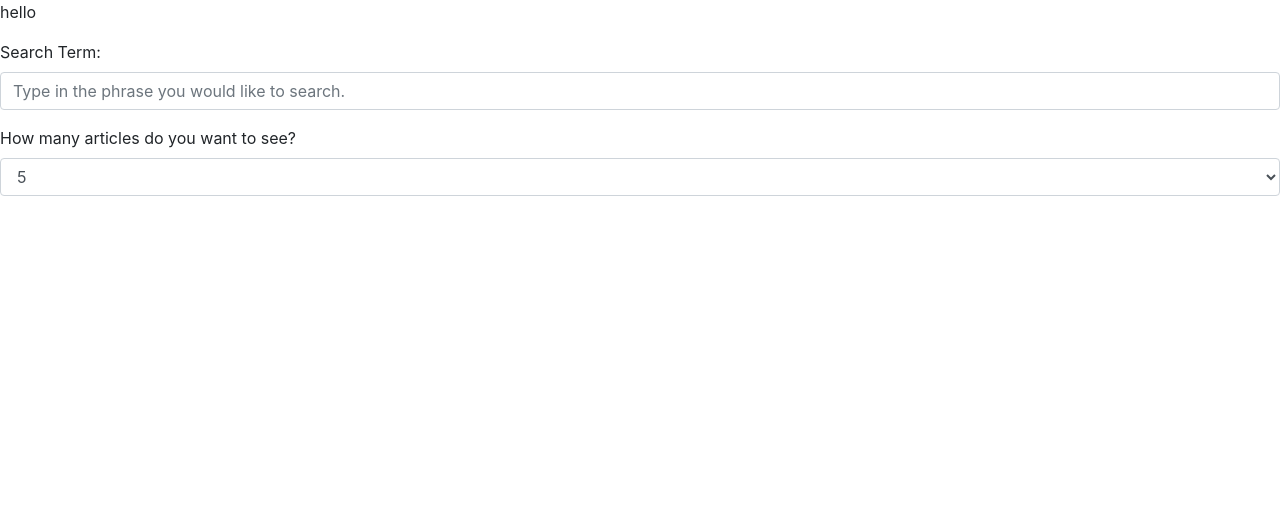
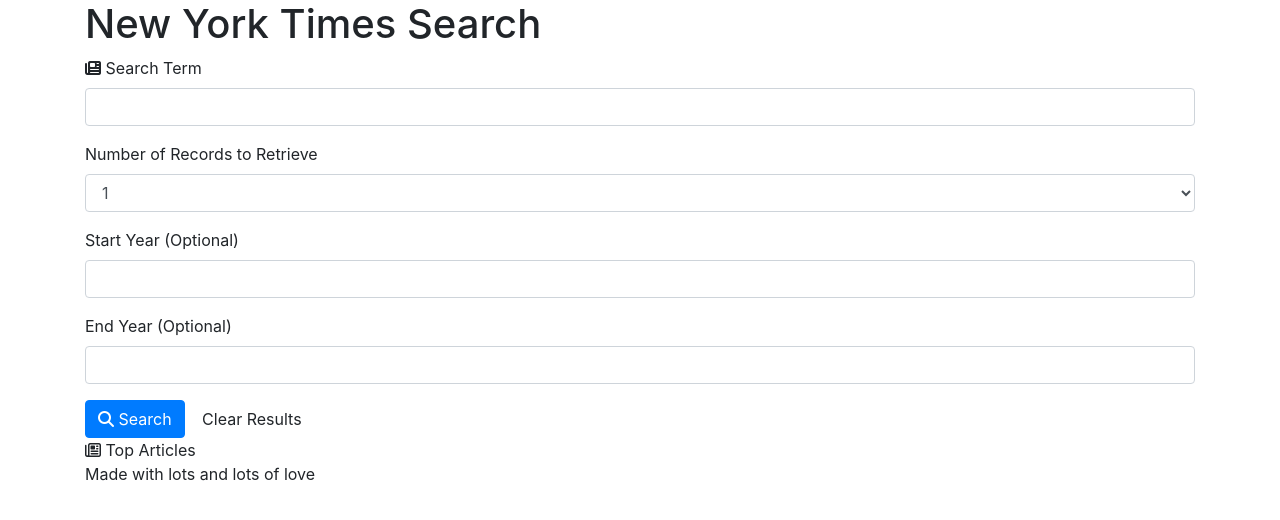
Before and after one commit to AuroraBrune/ny-app, a plain HTML site: page index.html in a window 1280 px wide. Drawn offline with nearby package versions, Linux system fonts and the light colour scheme.

Commit message:
added index files

```diff
--- a/index.html
+++ b/index.html
@@ -1,27 +1,72 @@
-<!DOCTYPE html>
+<!doctype html>
 <html lang="en">
+  <head>
+    <!-- Required meta tags -->
+    <meta charset="utf-8">
+    <meta name="viewport" content="width=device-width, initial-scale=1, shrink-to-fit=no">
 
-<head>
-    <meta charset="UTF-8">
-    <meta name="viewport" content="width=device-width, initial-scale=1.0">
-    <title>New York Times Article Search</title>
-    <link rel="stylesheet" href="https://stackpath.bootstrapcdn.com/bootstrap/4.5.0/css/bootstrap.min.css"
-        integrity="sha384-9aIt2nRpC12Uk9gS9baDl411NQApFmC26EwAOH8WgZl5MYYxFfc+NcPb1dKGj7Sk" crossorigin="anonymous">
+    <!-- Bootstrap CSS -->
+    <link rel="stylesheet" href="https://stackpath.bootstrapcdn.com/bootstrap/4.5.0/css/bootstrap.min.css" integrity="sha384-9aIt2nRpC12Uk9gS9baDl411NQApFmC26EwAOH8WgZl5MYYxFfc+NcPb1dKGj7Sk" crossorigin="anonymous">
+    <!-- Optional JavaScript -->
+    <!-- jQuery first, then Popper.js, then Bootstrap JS -->
+    <script src="https://code.jquery.com/jquery-3.5.1.slim.min.js" integrity="sha384-DfXdz2htPH0lsSSs5nCTpuj/zy4C+OGpamoFVy38MVBnE+IbbVYUew+OrCXaRkfj" crossorigin="anonymous"></script>
+    <script src="https://cdn.jsdelivr.net/npm/popper.js@1.16.0/dist/umd/popper.min.js" integrity="sha384-Q6E9RHvbIyZFJoft+2mJbHaEWldlvI9IOYy5n3zV9zzTtmI3UksdQRVvoxMfooAo" crossorigin="anonymous"></script>
+    <script src="https://stackpath.bootstrapcdn.com/bootstrap/4.5.0/js/bootstrap.min.js" integrity="sha384-OgVRvuATP1z7JjHLkuOU7Xw704+h835Lr+6QL9UvYjZE3Ipu6Tp75j7Bh/kR0JKI" crossorigin="anonymous"></script>
+    <script src="./script.js"></script>
+    <script src="https://kit.fontawesome.com/269686ad65.js" crossorigin="anonymous"></script>
+    <script src="https://ajax.googleapis.com/ajax/libs/jquery/3.5.1/jquery.min.js"></script>
 
-</head>
-<p>hello
 
-</p>
-<body>
-    <form>
+    <title>New York Times</title>
+  </head>
+  <body>
+
+
+    <div class="container">
+
+
+      <h1>New York Times Search</h1>
+
+
+
+      <form>
         <div class="form-group">
-            <label for="searchTerm">Search Term:</label>
-            <input type="searchTerm" class="form-control searchTerm" id="searchTerm"
-                placeholder="Type in the phrase you would like to search.">
+          <label for="searchTerm"><i class="fas fa-newspaper"></i> Search Term</label>
+          <input type="email" class="form-control" id="searchTerm">
         </div>
         <div class="form-group">
-            <label for="numberOfReturns">How many articles do you want to see?</label>
-            <select class="form-control numberOfReturns" id="numberOfReturns">
-                <option>5</option>
-                <option>10</option>
-                <option>15</option>
+          <label for="numberOf">Number of Records to Retrieve</label>
+          <select class="form-control" id="numberOf">
+            <option>1</option>
+            <option>2</option>
+            <option>3</option>
+            <option>4</option>
+            <option>5</option>
+          </select>
+        </div>
+        <div class="form-group">
+          <label for="startYear">Start Year (Optional)</label>
+          <input type="number" class="form-control" id="startYear">
+        </div>
+        <div class="form-group">
+          <label for="endYear">End Year (Optional)</label>
+          <input type="number" class="form-control" id="endYear">
+        </div>
+
+        <button type="submit" class="btn btn-primary" id="submit"> <i class="fas fa-search"></i> Search</button>
+        <button class="btn">Clear Results</button>
+      </form>
+
+      <div id="articles">
+        <i class="far fa-newspaper"></i> Top Articles
+      </div>
+
+
+      <footer>Made with lots and lots of love</footer>
+
+    </div>
+
+
+
+  </body>
+</html>
--- a/script.js
+++ b/script.js
@@ -0,0 +1,10 @@
+$(document).ready(function(){
+
+
+    $("#submit").click(function(event){
+        event.preventDefault()
+
+        console.log("Works")
+    })
+
+  });
```
